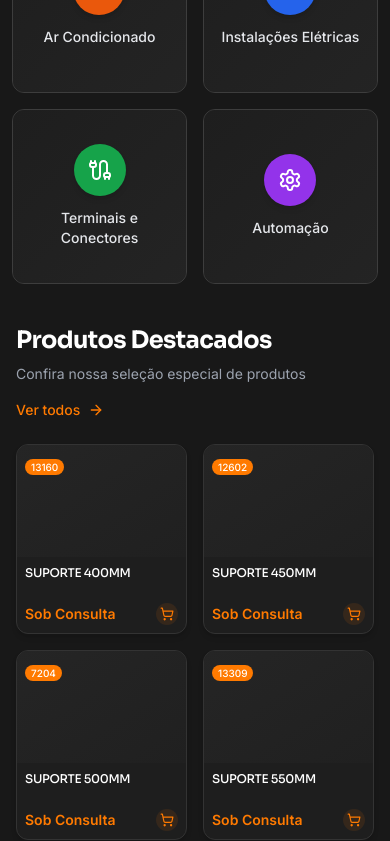
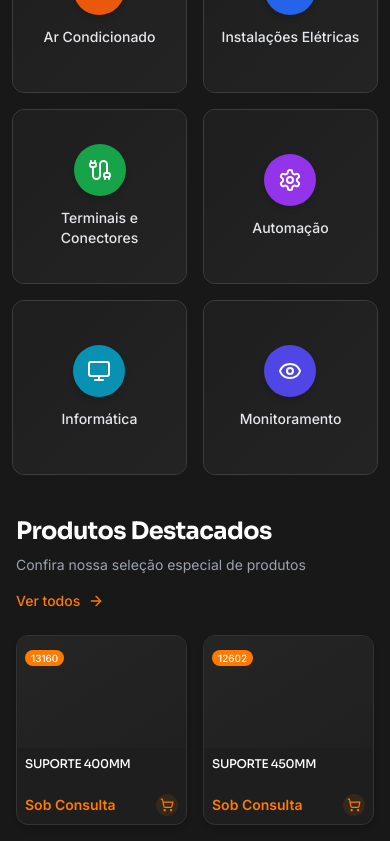
Before and after one commit to centereletronicagv/sitecentereletronica, a React (Vite) app: page / in a window 390 px wide. Shown: the part 914-1755 px from the top of the page. Built offline with nearby package versions, Linux system fonts and the light colour scheme; a web font is replaced by a local one.

Commit message:
Add icons to mobile category section
Add icons for Informática and Monitoramento categories in the mobile category section.

```diff
--- a/src/components/CategorySection.tsx
+++ b/src/components/CategorySection.tsx
@@ -1,12 +1,12 @@
 
 import React from "react";
 import { Link } from "react-router-dom";
-import { AirVent, Plug, Cable, Settings } from "lucide-react";
+import { AirVent, Plug, Cable, Settings, Monitor, Eye } from "lucide-react";
 import { useMediaQuery } from "@/hooks/use-mobile";
 import { DownloadCategoryButton } from "./DownloadCategoryButton";
 import { products as allProducts } from "@/data/products";
 
-// Main categories - updating the icon for "Terminais e Conectores" to use Cable
+// Main categories - adding Informática and Monitoramento
 const categories = [
   {
     id: "ar-condicionado",
@@ -36,6 +36,20 @@ const categories = [
     color: "bg-purple-600",
     hoverColor: "group-hover:bg-purple-500",
   },
+  {
+    id: "informatica",
+    name: "Informática",
+    icon: <Monitor className="h-6 w-6" />,
+    color: "bg-cyan-600",
+    hoverColor: "group-hover:bg-cyan-500",
+  },
+  {
+    id: "monitoramento",
+    name: "Monitoramento",
+    icon: <Eye className="h-6 w-6" />,
+    color: "bg-indigo-600",
+    hoverColor: "group-hover:bg-indigo-500",
+  },
 ];
 
 export default function CategorySection() {
@@ -52,7 +66,7 @@ export default function CategorySection() {
           <div className="h-px flex-grow bg-gradient-to-r from-transparent via-center-orange/20 to-transparent mx-4"></div>
         </div>
 
-        <div className="grid grid-cols-2 md:grid-cols-4 gap-4">
+        <div className="grid grid-cols-2 md:grid-cols-3 lg:grid-cols-6 gap-4">
           {categories.map((category) => (
             <div key={category.id} className="aspect-square h-full">
               <Link
--- a/src/components/MobileCategoryDrawer.tsx
+++ b/src/components/MobileCategoryDrawer.tsx
@@ -1,6 +1,7 @@
+
 import React from "react";
 import { useNavigate } from "react-router-dom";
-import { AirVent, Plug, Cable, Settings, X } from "lucide-react";
+import { AirVent, Plug, Cable, Settings, Monitor, Eye, X } from "lucide-react";
 import {
   Drawer,
   DrawerContent,
@@ -11,7 +12,7 @@ import {
 import { DownloadCategoryButton } from "./DownloadCategoryButton";
 import { products as allProducts } from "@/data/products";
 
-// Keep the same categories as in CategorySection for consistency
+// Updated categories including Informática and Monitoramento
 const categories = [
   {
     id: "ar-condicionado",
@@ -40,6 +41,20 @@ const categories = [
     icon: <Settings className="h-5 w-5" />,
     color: "bg-purple-600",
     hoverColor: "group-hover:bg-purple-500",
+  },
+  {
+    id: "informatica",
+    name: "Informática",
+    icon: <Monitor className="h-5 w-5" />,
+    color: "bg-cyan-600",
+    hoverColor: "group-hover:bg-cyan-500",
+  },
+  {
+    id: "monitoramento",
+    name: "Monitoramento",
+    icon: <Eye className="h-5 w-5" />,
+    color: "bg-indigo-600",
+    hoverColor: "group-hover:bg-indigo-500",
   },
 ];
 
```
